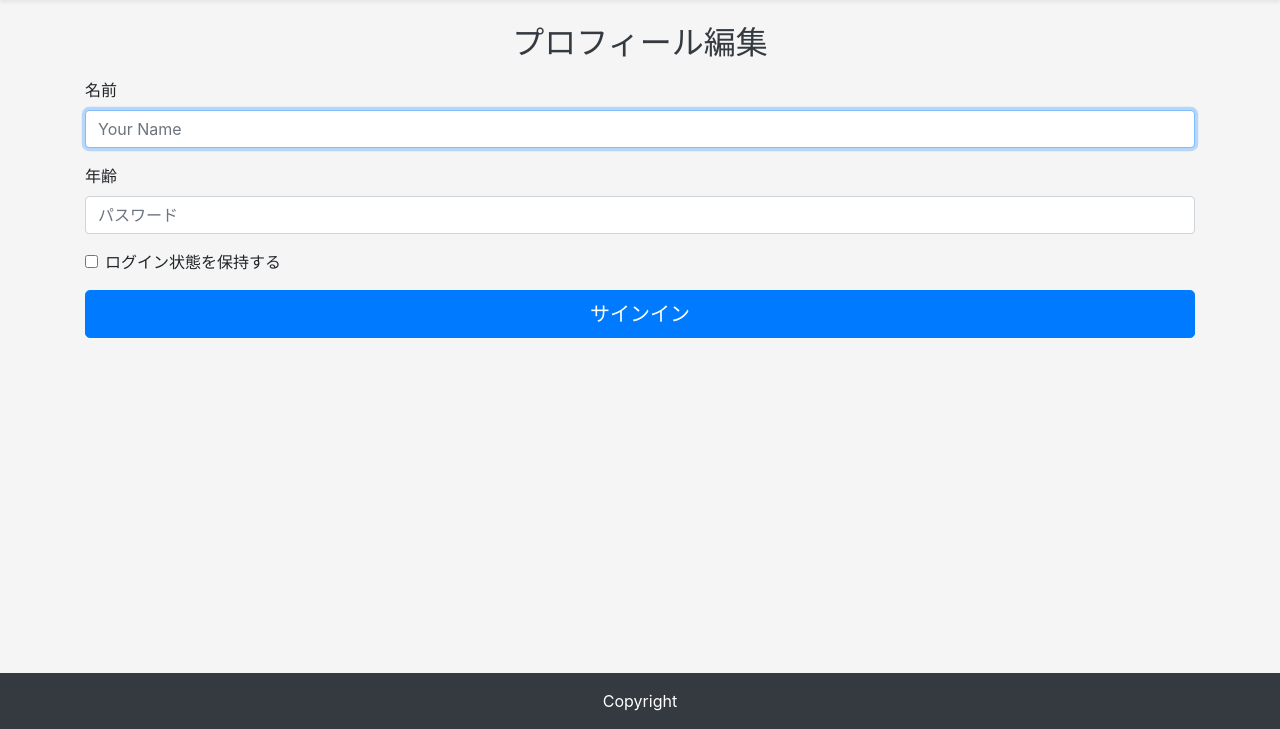
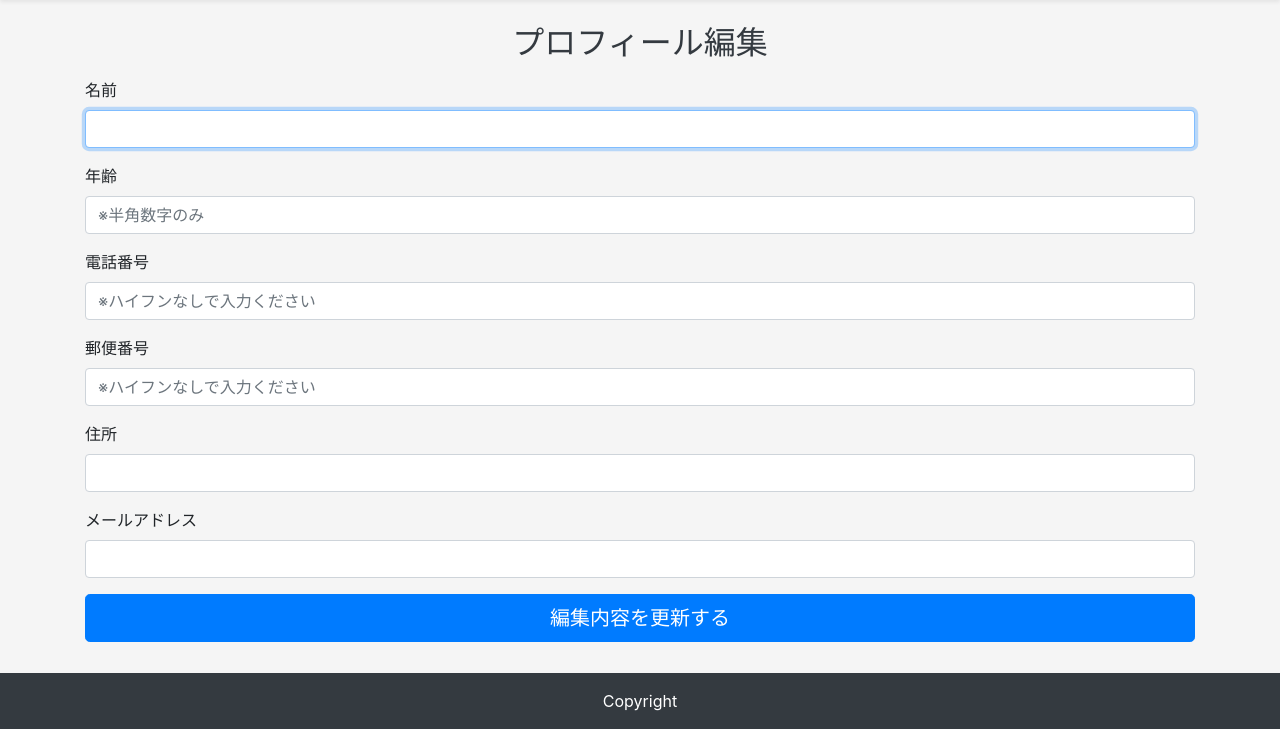
Before and after one commit to Miyagi-de-engineer/ECsite, a PHP site: page /profEdit.php in a window 1280 px wide. Shown: the part 71-800 px from the top of the page. Run offline with PHP 8.4, Linux system fonts and the light colour scheme; the visitor is signed in with stand-in values (Sample User, id 1); tables that the repository leaves empty or names only in its code hold one stand-in row (values such as "Sample post"); some libraries are stand-ins or nearby versions.

Commit message:
プロフィール編集画面を作成・更新しました
DBからデータを取得し、更新した内容との差異チェックを行います。

```diff
--- a/lib/function.php
+++ b/lib/function.php
@@ -153,3 +153,29 @@ function validNumber($str, $key)
         $errMsg[$key] = MSG12;
     }
 }
+
+function getUserInfo($u_id)
+{
+    global $errMsg;
+    try {
+        // DB接続
+        $dbh = dbConnect();
+        // SQL作成
+        $sql = 'SELECT * FROM users WHERE id = :u_id';
+        // 値の入れ込み
+        $data = array(':u_id' => $u_id);
+        // クエリの実行
+        $stmt = queryPost($dbh, $sql, $data);
+
+        if ($stmt) {
+            debug('クエリ成功：ユーザー情報を取得しました');
+        } else {
+            debug('クエリ失敗：ユーザー情報の獲得に失敗しました');
+        }
+    } catch (Exception $e) {
+        error_log('エラー発生：' . $e->getMessage());
+        $errMsg['common'] = MSG07;
+    }
+    // 取得したユーザー情報を返却する
+    return $stmt->fetch(PDO::FETCH_ASSOC);
+}
--- a/profEdit.php
+++ b/profEdit.php
@@ -7,7 +7,92 @@ require __DIR__ . '/lib/function.php';
 // ログイン認証ファイルの読み込み
 require __DIR__ . '/lib/auth.php';
 
+debug('Profile編集ページ***********************');
+debugLogStart();
+
+$dbFormData = getUserInfo($_SESSION['user_id']);
+debug('取得したユーザー情報： ' . print_r($dbFormData, true));
+
 if (!empty($_POST)) {
+
+    debug('POST送信があります');
+    debug('POST情報：' . print_r($_POST, true));
+    debug('FILE情報：');
+
+    // 変数に情報を格納する
+    $username = $_POST['username'];
+    $age = $_POST['age'];
+    $tel = $_POST['tel'];
+    $zip = (!empty($_POST['zip'])) ? $_POST['zip'] : 0;
+    $addr = $_POST['addr'];
+    $email = $_POST['email'];
+
+    // DBの情報と新たにPOSTされた情報が異なる場合にバリデーションチェックを行う
+
+    // 名前
+    if ($dbFormData['username'] !== $username) {
+        validMaxLen($username, 'username');
+    }
+    // 年齢
+    if ($dbFormData['age'] !== $age) {
+        validMaxLen($age, 'age');
+        validNumber($age, 'age');
+    }
+    // 電話番号
+    if ($dbFormData['tel'] !== $tel) {
+        validTel($tel, 'tel');
+    }
+    // 郵便番号
+    // DBから取得してきた値は全てString型なのでintにキャストする
+    if ((int)$dbFormData['zip'] !== $zip) {
+        validZip($zip, 'zip');
+    }
+    // 住所
+    if ($dbFormData['addr'] !== $addr) {
+        validMaxLen($addr, 'addr');
+    }
+    // メールアドレス
+    if ($dbFormData['email'] !== $email) {
+        validMaxLen($email, 'email');
+        // DB接続はサーバーに負担をかけるので最低限にする
+        if (empty($errMsg['email'])) {
+            validEmailDup($email);
+        }
+        validEmail($email, 'email');
+        validRequired($email, 'email');
+    }
+
+    if (empty($errMsg)) {
+
+        debug('バリデーションチェックOK');
+
+        try {
+            // DB接続
+            $dbh = dbConnect();
+            // SQL作成
+            $sql = 'UPDATE users SET username = :u_name, age = :age,tel = :tel,zip = :zip,addr = :addr,email = :email WHERE id = :u_id';
+            // 値の入れ込み
+            $data = [
+                ':u_name' => $username,
+                ':age' => $age,
+                ':tel' => $tel,
+                ':zip' => $zip,
+                ':addr' => $addr,
+                ':email' => $email,
+                ':u_id' => $dbFormData['id']
+            ];
+            // クエリの実行
+            $stmt = queryPost($dbh, $sql, $data);
+
+            if ($stmt) {
+                debug('クエリ成功：ユーザー情報を更新しました');
+                header('Location:mypage.php');
+            }
+        } catch (Exception $e) {
+            error_log('エラー発生：' . $e->getMessage());
+            $errMsg['common'] = MSG07;
+        }
+    }
 }
 
 $title = 'プロフィール編集';
--- a/views/profEdit.php
+++ b/views/profEdit.php
@@ -1,6 +1,6 @@
 <div class="container">
     <main class="form">
-        <form action="#" method="post">
+        <form action="#" method="post" enctype="multipart/form-data">
             <img src="" alt="">
 
             <h1 class="h2 text-dark mb-3 text-center">プロフィール編集</h1>
@@ -10,22 +10,38 @@
                 <?php endif; ?>
             </div>
 
+            <!-- Photo -->
+            <!-- <label for="inputPhoto" class="">プロフィール写真</label>
+            <div class="profPhoto form-control">
+                <img src="" alt="">
+                <input type="file" class="">
+            </div> -->
+
             <!-- Name -->
             <label for="inputName" class="">名前<span class="ml-3 text-danger"><?php if (!empty($errMsg['pass'])) echo $errMsg['username']; ?></span></label>
-            <input type="text" name="username" id="inputName" class="form-control mb-3" placeholder="Your Name" value="<?php if (!empty($_POST['username'])) echo $_POST['email']; ?>" autofocus>
+            <input type="text" name="username" id="inputName" class="form-control mb-3" placeholder="" value="<?php if (!empty($_POST['username'])) echo $_POST['username']; ?>" autofocus>
 
             <!-- Age -->
-            <label for="inputPass" class="">年齢<span class="ml-3 text-danger"><?php if (!empty($errMsg['pass'])) echo $errMsg['pass']; ?></span></label>
-            <input type="password" name="pass" id="inputPass" class="form-control mb-3" placeholder="パスワード">
+            <label for="inputAge" class="">年齢<span class="ml-3 text-danger"><?php if (!empty($errMsg['age'])) echo $errMsg['age']; ?></span></label>
+            <input type="number" name="age" id="inputAge" class="form-control mb-3" placeholder="※半角数字のみ">
 
-            <div class="form-check mb-3">
-                <input class="form-check-input" name="pass_save" type="checkbox" value="remember-me" id="rememberCheck">
-                <label class="form-check-label float-start" for="rememberCheck">
-                    ログイン状態を保持する
-                </label>
-            </div>
+            <!-- Tel -->
+            <label for="inputTel" class="">電話番号<span class="ml-3 text-danger"><?php if (!empty($errMsg['tel'])) echo $errMsg['tel']; ?></span></label>
+            <input type="text" name="tel" id="inputTel" class="form-control mb-3" placeholder="※ハイフンなしで入力ください">
 
-            <button type="submit" class="btn btn-lg btn-block btn-primary">サインイン</button>
+            <!-- Age -->
+            <label for="inputZip" class="">郵便番号<span class="ml-3 text-danger"><?php if (!empty($errMsg['zip'])) echo $errMsg['zip']; ?></span></label>
+            <input type="text" name="zip" id="inputZip" class="form-control mb-3" placeholder="※ハイフンなしで入力ください">
+
+            <!-- Addr -->
+            <label for="inputAddr" class="">住所<span class="ml-3 text-danger"><?php if (!empty($errMsg['addr'])) echo $errMsg['addr']; ?></span></label>
+            <input type="text" name="addr" id="inputAddr" class="form-control mb-3" placeholder="">
+
+            <!-- Email -->
+            <label for="inputEmail" class="">メールアドレス<span class="ml-3 text-danger"><?php if (!empty($errMsg['email'])) echo $errMsg['email']; ?></span></label>
+            <input type="email" name="email" id="inputEmail" class="form-control mb-3" placeholder="">
+
+            <button type="submit" class="btn btn-lg btn-block btn-primary">編集内容を更新する</button>
         </form>
     </main>
 </div>
```
Also changed, not shown: 1 other file.
